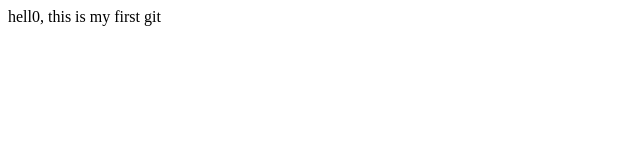
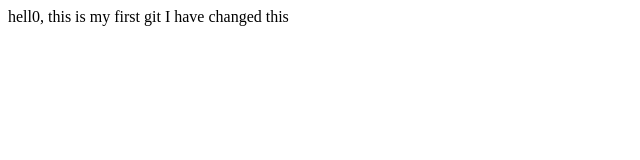
Before and after one commit to kaluvala/testrepo, a plain HTML site: page WebContent/index.html in a window 1280 px wide. Shown: the whole page, without its empty margins (0-640 px from the left). Drawn offline with Linux system fonts and the light colour scheme.

Commit message:
second commit

```diff
--- a/WebContent/index.html
+++ b/WebContent/index.html
@@ -6,5 +6,6 @@
 </head>
 <body>
  hell0, this is my first git
+ I have changed this
 </body>
 </html>
```
